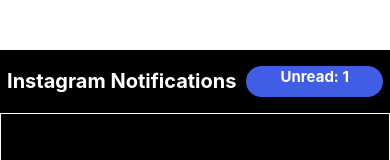
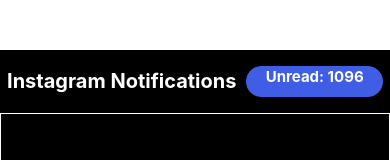
Before and after one commit to imarifer/simuladorNotificaciones, a React Native app: screen / in a window 390 px wide. Shown: the top 160 px of the page. Built offline with nearby package versions, Linux system fonts and the light colour scheme.

Commit message:
Errores pequeñitos corregidos

```diff
--- a/App.js
+++ b/App.js
@@ -26,15 +26,15 @@
         leida: false
       };
         setNotificaciones(prev => [notificacion, ...prev]);
-        setNoleidas(noleidas+1);
+        setNoleidas(prev => prev + 1);
     },randomNum)
   },[randomNum]);
 
   const leido= ((indice)=>{
     for(i = 0;i<notificaciones.length;i++){
       if(i==indice){
-        norificaciones[i].leida = true;
-        setNoleidas(noleidas-1);
+        notificaciones[i].leida = true;
+        setNoleidas(prev => prev - 1);
       }
     }
   })
```
